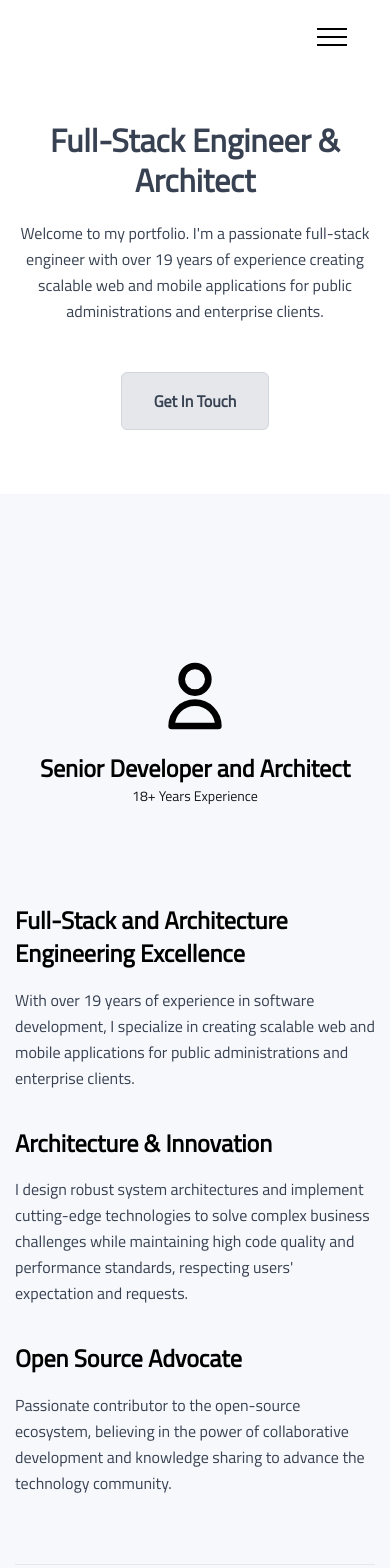
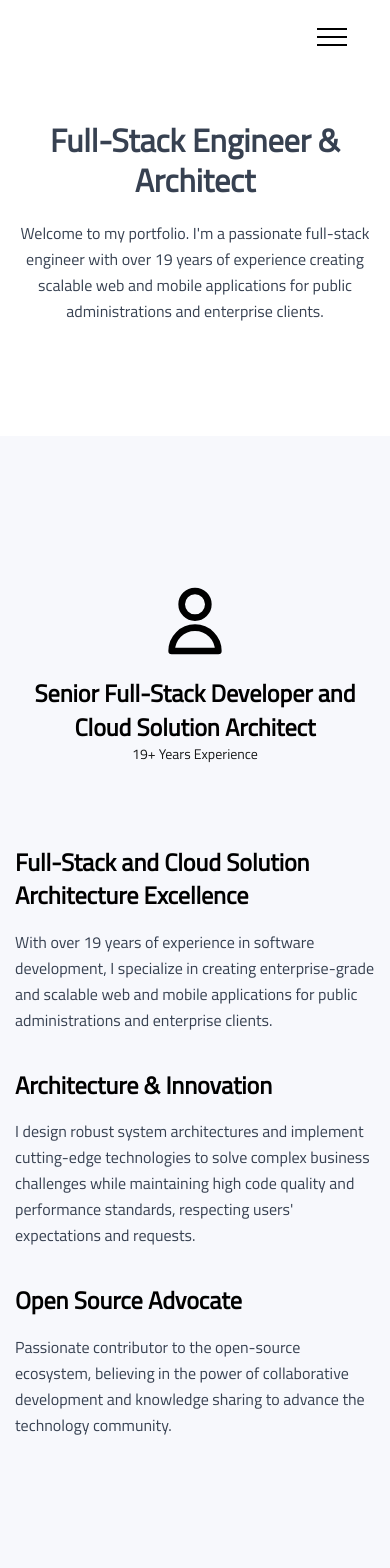
Before and after one commit to cretara/cretaradev-frontend-new, a Next.js app: page / in a window 390 px wide. Shown: the top 1568 px of the page. Built offline with nearby package versions, Linux system fonts and the light colour scheme.

Commit message:
feat: update About component with new role and experience details; refactor Experience component to use static data

```diff
--- a/components/About/index.tsx
+++ b/components/About/index.tsx
@@ -7,7 +7,7 @@ const About = () => {
       className="bg-gray-light py-16 dark:bg-bg-color-dark md:py-20 lg:py-28"
     >
       <div className="container">
-        <div className="border-b border-gray-200 pb-16 dark:border-white/[.15] md:pb-20 lg:pb-28">
+        <div className="border-gray-200 pb-16 dark:border-white/[.15] md:pb-20 lg:pb-28">
           <div className="-mx-4 flex flex-wrap items-center">
             <div className="w-full px-4 lg:w-1/2">
               <div
@@ -30,9 +30,9 @@ const About = () => {
                       />
                     </svg>
                     <h3 className="text-xl font-bold">
-                      Senior Developer and Architect
+                      Senior Full-Stack Developer and Cloud Solution Architect
                     </h3>
-                    <p className="text-sm opacity-90">18+ Years Experience</p>
+                    <p className="text-sm opacity-90">19+ Years Experience</p>
                   </div>
                 </div>
               </div>
@@ -41,11 +41,11 @@ const About = () => {
               <div className="wow fadeInUp max-w-[470px]" data-wow-delay=".2s">
                 <div className="mb-9">
                   <h3 className="mb-4 text-xl font-bold text-black dark:text-white sm:text-2xl lg:text-xl xl:text-2xl">
-                    Full-Stack and Architecture Engineering Excellence
+                    Full-Stack and Cloud Solution Architecture Excellence
                   </h3>
                   <p className="text-base font-medium leading-relaxed text-gray-600 dark:text-gray-300 sm:text-lg sm:leading-relaxed">
                     With over 19 years of experience in software development, I
-                    specialize in creating scalable web and mobile applications
+                    specialize in creating enterprise-grade and scalable web and mobile applications
                     for public administrations and enterprise clients.
                   </p>
                 </div>
@@ -57,7 +57,7 @@ const About = () => {
                     I design robust system architectures and implement
                     cutting-edge technologies to solve complex business
                     challenges while maintaining high code quality and
-                    performance standards, respecting users' expectation and
+                    performance standards, respecting users' expectations and
                     requests.
                   </p>
                 </div>
--- a/components/Body/index.tsx
+++ b/components/Body/index.tsx
@@ -26,14 +26,6 @@ const Body = () => {
                   mobile applications for public administrations and enterprise
                   clients.
                 </p>
-                <div className="flex flex-col items-center justify-center space-y-4 sm:flex-row sm:space-x-4 sm:space-y-0">
-                  <a
-                    href="#contact"
-                    className="rounded-md bg-gray-200 px-8 py-4 text-base font-semibold text-gray-900 duration-300 ease-in-out hover:bg-gray-300 dark:bg-white/20 dark:text-white dark:hover:bg-white/30 border border-gray-300 dark:border-white/30"
-                  >
-                    Get In Touch
-                  </a>
-                </div>
               </div>
             </div>
           </div>
@@ -43,7 +35,6 @@ const Body = () => {
       <About />
       <Skills />
       <Experience />
-      <Contact />
     </>
   );
 };
--- a/components/Experience/index.tsx
+++ b/components/Experience/index.tsx
@@ -1,17 +1,21 @@
 import { Exp } from "@/types/exp";
-import { useEffect, useState } from "react";
 
 const Experience = () => {
-  const [experiences, setExperiences] = useState<Exp[]>([]);
-
-  useEffect(() => {
-    const fetchExperiences = async () => {
-      const fetchedExperiences: Exp[] = [];
-      setExperiences(fetchedExperiences);
-    };
-    fetchExperiences();
-  }, []);
-
+  const experiences: Exp[] = [
+    {
+      year: "2020 - Present",
+      title: "Senior Software Architect",
+      company: "Tech Solutions Inc.",
+      description:
+        "Leading the design and implementation of scalable web applications for enterprise clients. Collaborating with cross-functional teams to define architecture and ensure best practices.",
+      technologies: ["Node.js", "React", "AWS", "Docker"],
+    },
+    {
+      year: "2015 - 2020",
+      title: "Full-Stack Developer",
+      company: "Innovatech Ltd.",
+      description:    "Developed and maintained web applications for public administration clients. Worked closely with stakeholders to gather requirements and deliver high-quality solutions.",   technologies: ["Java", "Angular", "MySQL", "Azure"],  },
+  ];
   return (
     <section id="experience" className="py-16 md:py-20 lg:py-28">
       <div className="container">
@@ -38,7 +42,7 @@ const Experience = () => {
               {/* Timeline line */}
               <div className="absolute left-4 top-0 h-full w-0.5 bg-primary md:left-1/2 md:-translate-x-0.5"></div>
 
-              {experiences.map((singleExperience, index) => (
+              {experiences?.map((singleExperience, index) => (
                 <div
                   key={singleExperience.year}
                   className={`wow fadeInUp relative mb-12 flex items-center ${index % 2 === 0 ? "md:flex-row" : "md:flex-row-reverse"
```
